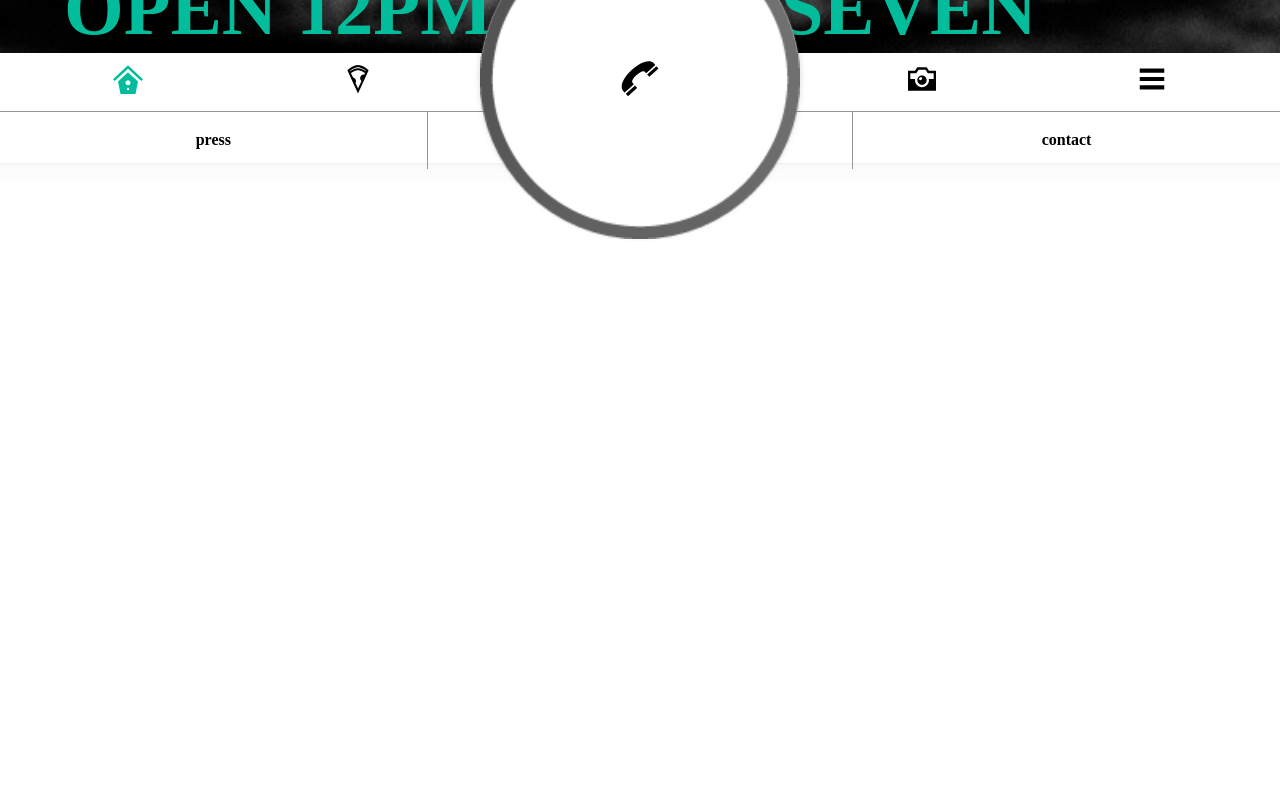
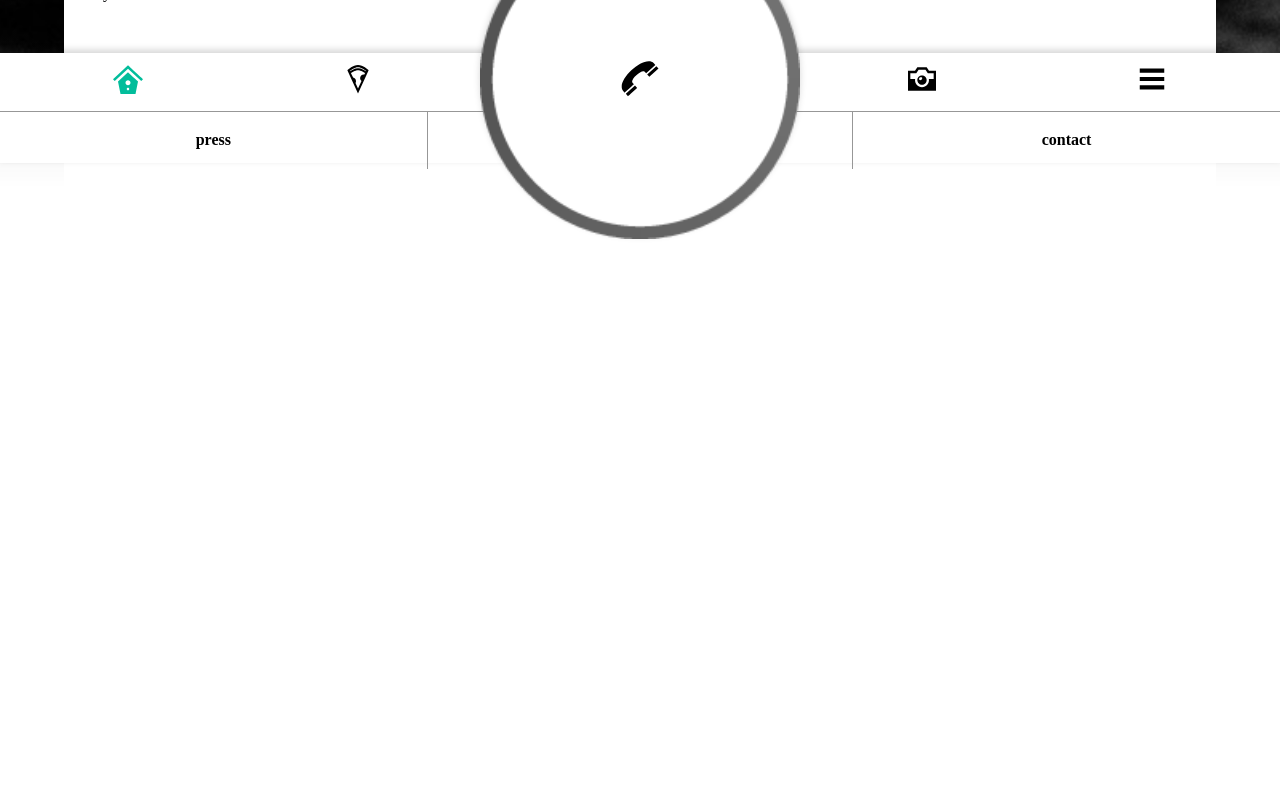
Before and after one commit to andrewpjames13/CART-DRIVER, a React app: page / in a window 1280 px wide. Shown: the part 695-1485 px from the top of the page. Before the commit the page ends 800 px from the top, so only its background shows below. Built offline with nearby package versions, Linux system fonts and the light colour scheme.

Commit message:
Set up ScrollContainer Component

```diff
--- a/app/components/app.js
+++ b/app/components/app.js
@@ -2,6 +2,7 @@
 import React, { Component } from 'react';
 import NavBar from './nav_bar/nav_bar';
 import HomeScreen from './home_screen';
+import ScrollContainer from './scroll_container';
 
 export default class App extends Component {
   constructor(props) {
@@ -46,6 +47,7 @@ export default class App extends Component {
     return (
       <div>
         <HomeScreen />
+        <ScrollContainer />
         <NavBar sections={this.state.sections} activeSection={this.state.activeSection} />
       </div>
     );
--- /dev/null
+++ b/app/components/scroll_container.js
@@ -0,0 +1,10 @@
+/*jshint esversion: 6 */
+import React, { Component } from 'react';
+
+const ScrollContainer = (props) => {
+  return (
+    <div className="scroll-container">Howdy</div>
+  );
+};
+
+export default ScrollContainer;
--- a/app/style/app.scss
+++ b/app/style/app.scss
@@ -4,3 +4,4 @@
 @import 'grid';
 @import 'nav-bar';
 @import 'home-screen';
+@import 'scroll-container'
--- /dev/null
+++ b/app/style/scroll-container.scss
@@ -0,0 +1,7 @@
+.scroll-container {
+  position: relative;
+  width: 90%;
+  height: 2000px;
+  background-color: $white;
+  margin: 85vh 5% 0 5%;
+}
```
